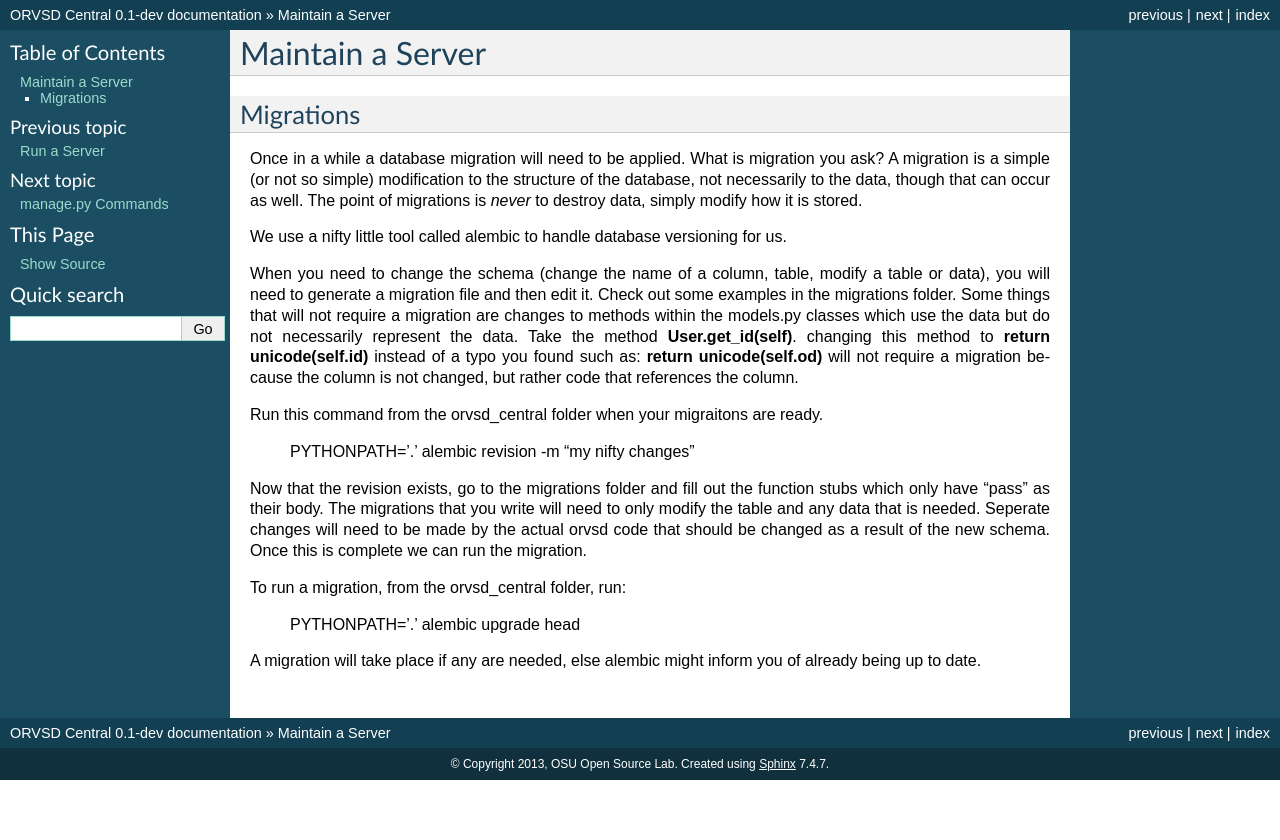
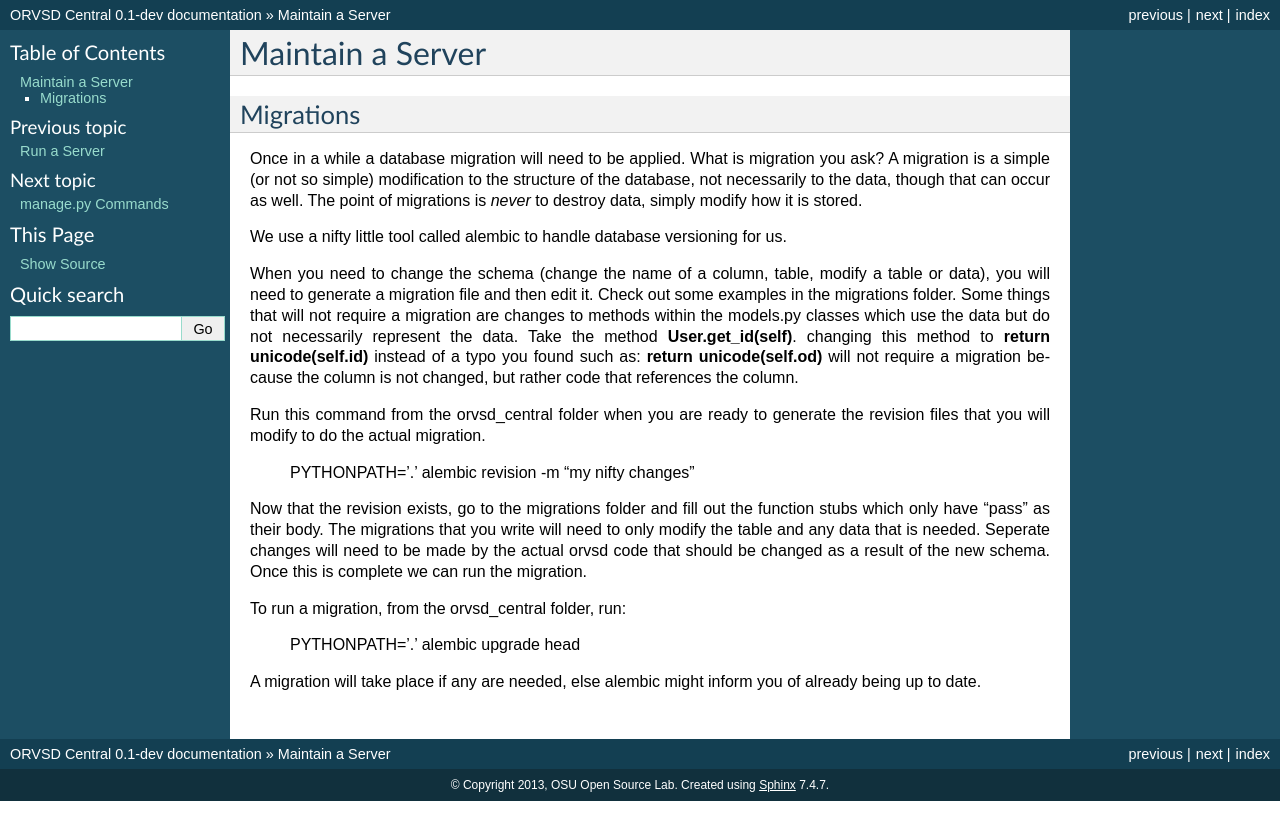
Before and after one commit to osuosl/orvsd_central, a Sphinx documentation site: the page built from docs/source/maintain_server.rst, in a window 1280 px wide. Shown: the top 840 px of the page. Built offline with Sphinx 7.4.7, drawn with Linux system fonts in a browser that asks for light colours; pages that are not in the unit, such as notebooks, are missing from menus.

Commit message:
tell people when to use alembic revision command

```diff
--- a/docs/source/maintain_server.rst
+++ b/docs/source/maintain_server.rst
@@ -21,7 +21,8 @@ method to **return unicode(self.id)** instead of a typo you found such as: **ret
 will not require a migration because the column is not changed, but rather code that references
 the column.
 
-Run this command from the orvsd_central folder when your migraitons are ready.
+Run this command from the orvsd_central folder when you are ready to generate the revision
+files that you will modify to do the actual migration.
 
     PYTHONPATH='.' alembic revision -m "my nifty changes"
 
```
